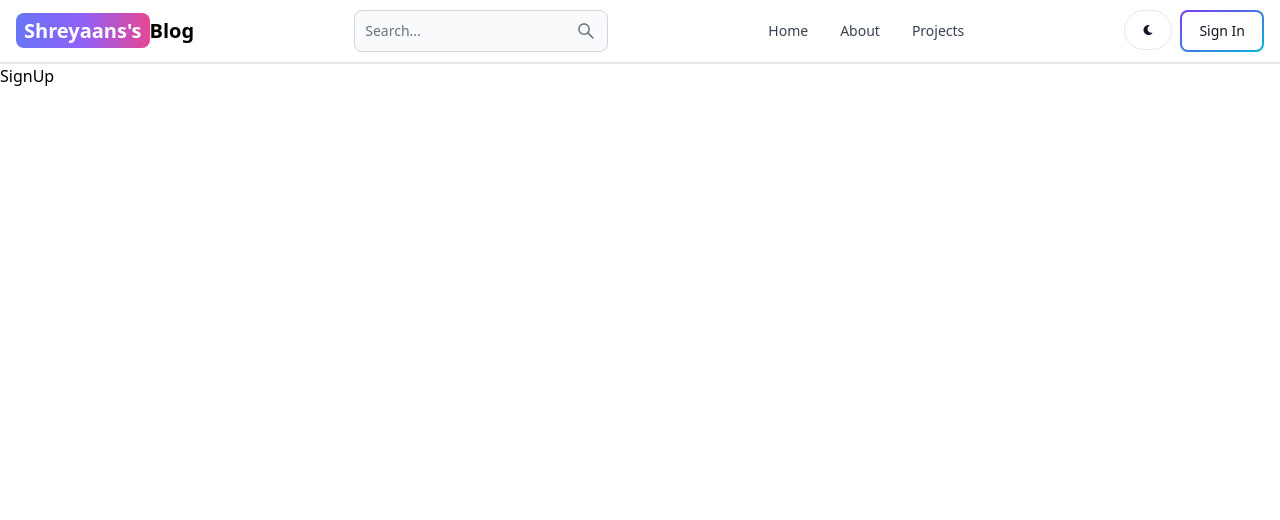
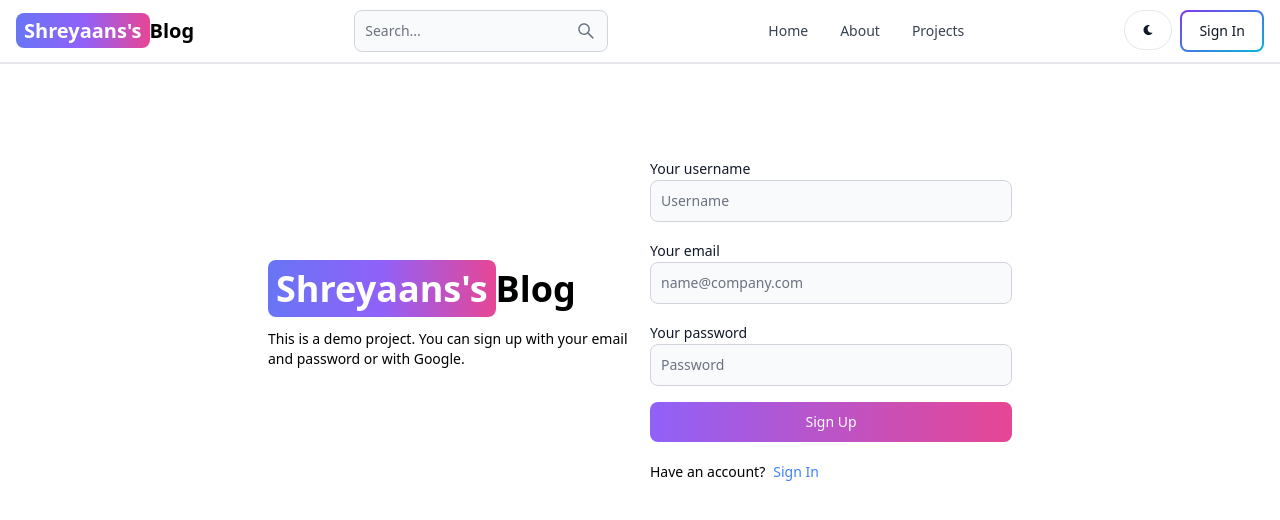
Before and after one commit to shreyaansjain06/Blogs-App, a React (Vite) app in the folder client/: page /sign-up in a window 1280 px wide. Shown: the top 520 px of the page. Built offline with nearby package versions, Linux system fonts and the light colour scheme.

Commit message:
create sign up page ui

```diff
--- a/client/src/pages/SignUp.jsx
+++ b/client/src/pages/SignUp.jsx
@@ -1,4 +1,51 @@
+import { Button, Label, TextInput } from 'flowbite-react';
+import { Link } from 'react-router-dom';
 
 export default function SignUp() {
-  return <div>SignUp</div>;
+  return (
+    <div className='min-h-screen mt-20'>
+      <div className='flex p-3 max-w-3xl mx-auto flex-col md:flex-row md:items-center gap-5'>
+        {/* left */}
+        <div className='flex-1'>
+          <Link to='/' className='font-bold dark:text-white text-4xl'>
+            <span className='px-2 py-1 bg-gradient-to-r from-indigo-500 via-purple-500 to-pink-500 rounded-lg text-white'>
+              Shreyaans's
+            </span>
+            Blog
+          </Link>
+          <p className='text-sm mt-5'>
+            This is a demo project. You can sign up with your email and password
+            or with Google.
+          </p>
+        </div>
+        {/* right */}
+
+        <div className='flex-1'>
+          <form className='flex flex-col gap-4'>
+            <div>
+              <Label value='Your username' />
+              <TextInput type='text' placeholder='Username' id='username' />
+            </div>
+            <div>
+              <Label value='Your email' />
+              <TextInput type='text' placeholder='name@company.com' id='email' />
+            </div>
+            <div>
+              <Label value='Your password' />
+              <TextInput type='text' placeholder='Password' id='password' />
+            </div>
+            <Button gradientDuoTone='purpleToPink' type='submit'>
+              Sign Up
+            </Button>
+          </form>
+          <div className="flex gap-2 text-sm mt-5">
+            <span>Have an account?</span>
+            <Link to='/sign-in' className='text-blue-500'>
+              Sign In
+            </Link>
+          </div>
+        </div>
+      </div>
+    </div>
+  );
 }
```
